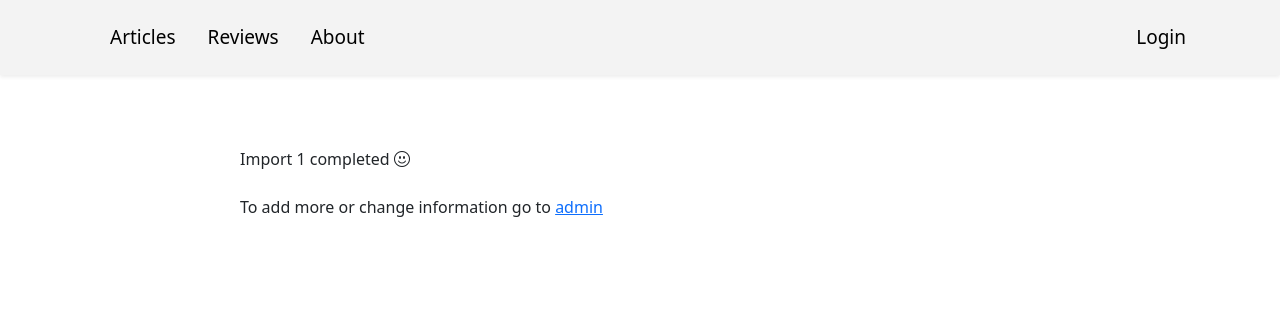
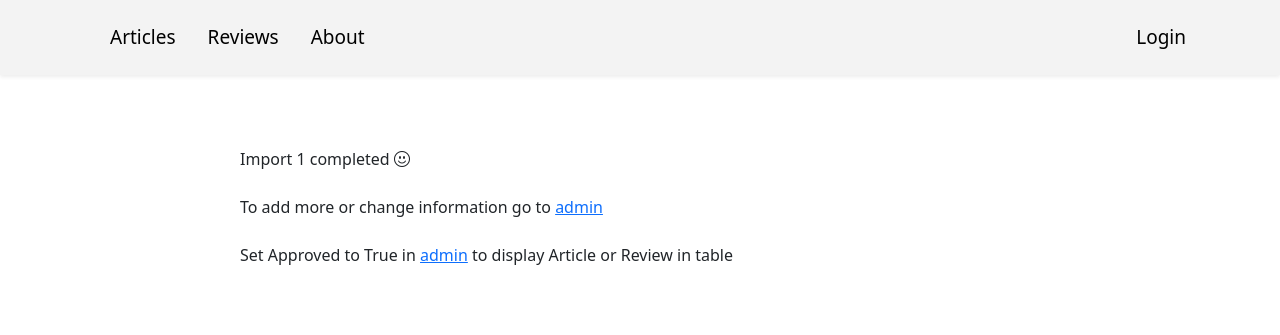
Before and after one commit to johnkeates/Fungalmaterials, a Django app: template fungalmaterials/templates/fungalmaterials/doi_import_done.html in a window 1280 px wide. Shown: the top 335 px of the page. Run offline with Django 4.2, Linux system fonts and the light colour scheme; the template is opened without the code that fills it: most values are stand-ins (such as "Sample title", 1, 10 or a date in 2020); some libraries are stand-ins or nearby versions.

Commit message:
Added extra instruction to make Article or Review visible in table: set Approved to True

```diff
--- a/fungalmaterials/templates/fungalmaterials/doi_import_done.html
+++ b/fungalmaterials/templates/fungalmaterials/doi_import_done.html
@@ -58,6 +58,11 @@
         <br>
 
         To add more or change information go to <a href="/admin/">admin</a>
+
+        <br>
+        <br>
+
+        Set Approved to True in <a href="/admin/">admin</a> to display Article or Review in table
     </div>
 </div>
 
```
